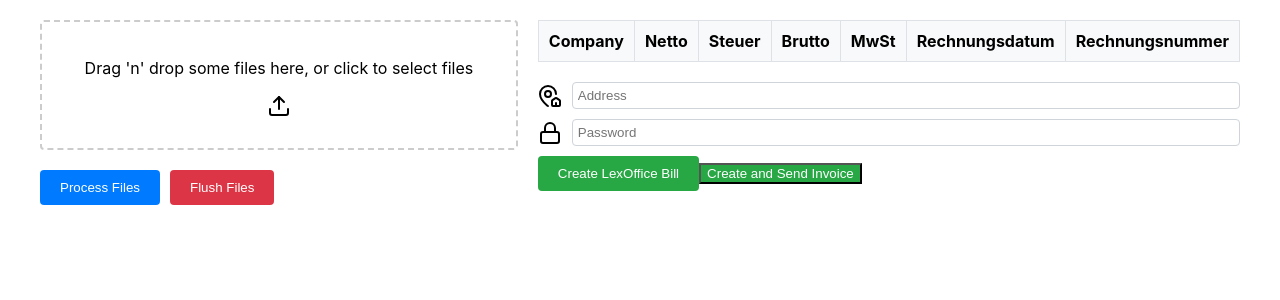
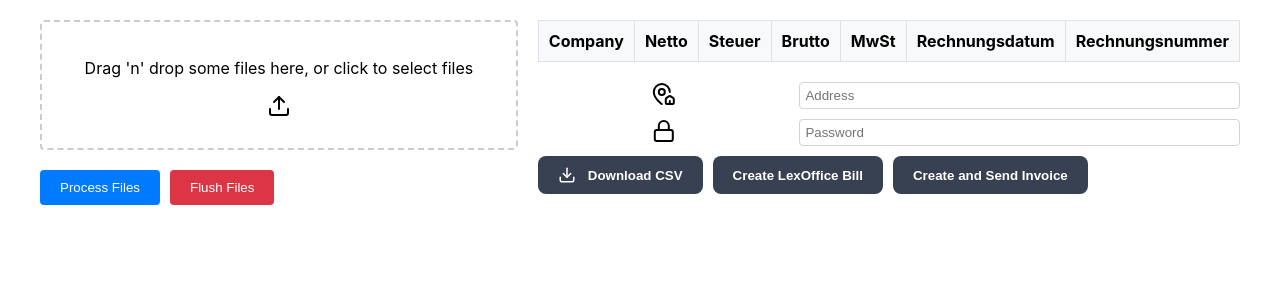
Before and after one commit to D0MI-1/OCRWebsite, a React (Create React App) app: page / in a window 1280 px wide. Shown: the top 300 px of the page. Built offline with nearby package versions, Linux system fonts and the light colour scheme.

Commit message:
Added CSV button and changed button style

```diff
--- a/src/OCR.css
+++ b/src/OCR.css
@@ -135,13 +135,14 @@
 
 .input-group {
     display: flex;
-    align-items: center;
+    gap: 10px;
     margin-bottom: 10px;
 }
 
 .input-icon {
-    margin-right: 10px;
-}
+    display: flex;
+    align-items: center;
+    flex: 1;}
 
 .lexoffice-input {
     flex-grow: 1;
@@ -159,6 +160,12 @@
     background-color: #218838;
 }
 
+.button-container {
+    display: flex;
+    flex-wrap: wrap;
+    gap: 10px;
+}
+
 .send-invoice-button {
     background-color: #28a745;
     color: white;
@@ -167,3 +174,68 @@
 .send-invoice-button:hover {
     background-color: #218838;
 }
+
+.styled-button {
+    position: relative;
+    padding: 10px 20px;
+    background-color: #374151;
+    color: white;
+    font-weight: bold;
+    border: none;
+    border-radius: 8px;
+    cursor: pointer;
+    transition: all 0.3s ease;
+    display: flex;
+    align-items: center;
+    justify-content: center;
+    gap: 12px;
+    overflow: hidden;
+}
+
+.styled-button::before {
+    content: '';
+    position: absolute;
+    top: -2px;
+    left: -2px;
+    right: -2px;
+    bottom: -2px;
+    background: linear-gradient(to right, #2563eb, #10b981);
+    border-radius: 10px;
+    z-index: -1;
+    opacity: 0;
+    transition: opacity 0.3s;
+}
+
+.styled-button:hover {
+    background-color: #1f2937;
+    transform: translateY(-2px);
+    box-shadow: 0 10px 20px rgba(0, 0, 0, 0.2);
+}
+
+.styled-button:hover::before {
+    opacity: 1;
+}
+
+.styled-button:focus {
+    outline: none;
+    box-shadow: 0 0 0 3px rgba(59, 130, 246, 0.5);
+}
+
+.styled-button::after {
+    content: '';
+    position: absolute;
+    top: -50%;
+    left: -50%;
+    width: 200%;
+    height: 200%;
+    background: radial-gradient(circle, rgba(255,255,255,0.2) 0%, rgba(255,255,255,0) 70%);
+    opacity: 0;
+    transition: opacity 0.3s, transform 0.3s;
+    transform: scale(0.5);
+    pointer-events: none;
+}
+
+.styled-button:hover::after {
+    opacity: 1;
+    transform: scale(1);
+}
--- a/src/OCRGemini.js
+++ b/src/OCRGemini.js
@@ -1,7 +1,7 @@
 import React, {useCallback, useState} from 'react';
 import axios from 'axios';
 import {useDropzone} from 'react-dropzone';
-import {Lock, MapPinHouse, Trash2, Upload} from 'lucide-react';
+import {Lock, MapPinHouse, Trash2, Upload, Download } from 'lucide-react';
 import * as PDFJS from 'pdfjs-dist/webpack';
 
 import './OCR.css';
@@ -529,6 +529,40 @@ const OCRGemini = () => {
         }
     };
 
+    const generateCSV = () => {
+        const headers = tableKeywords.join(',');
+        const rows = ocrResults.map((_, index) => {
+            return tableKeywords.map(keyword => {
+                return `"${keywordResults[keyword]?.[index]?.value || ''}"`;
+            }).join(',');
+        });
+        return `${headers}\n${rows.join('\n')}`;
+    };
+
+    const downloadCSV = () => {
+        const csv = generateCSV();
+        const blob = new Blob([csv], { type: 'text/csv;charset=utf-8;' });
+        const link = document.createElement('a');
+        if (link.download !== undefined) {
+            const url = URL.createObjectURL(blob);
+            link.setAttribute('href', url);
+            link.setAttribute('download', 'ocr_results.csv');
+            link.style.visibility = 'hidden';
+            document.body.appendChild(link);
+            link.click();
+            document.body.removeChild(link);
+        }
+    };
+
+    const StyledButton = ({ onClick, children }) => (
+        <button
+            onClick={onClick}
+            className="styled-button"
+        >
+            {children}
+        </button>
+    );
+
     return (
         <div className="ocr-container">
             <div className="ocr-content">
@@ -588,6 +622,7 @@ const OCRGemini = () => {
                         </tbody>
                     </table>
                     <div className="lexoffice-section">
+                        <div className="input-group-container">
                             <div className="input-group">
                                 <MapPinHouse className="input-icon"/>
                                 <input
@@ -608,22 +643,23 @@ const OCRGemini = () => {
                                     className="lexoffice-input"
                                 />
                             </div>
-                        <button
-                            onClick={() => handleMakeBillWithLexOffice(false)}
-                            className="lexoffice-button"
-                        >
+                        </div>
+                        <div className="button-container">
+                            <StyledButton onClick={downloadCSV}>
+                                <Download size={18} />
+                                Download CSV
+                            </StyledButton>
+                            <StyledButton onClick={() => handleMakeBillWithLexOffice(false)}>
                                 Create LexOffice Bill
-                        </button>
-                        <button onClick={() => {
+                            </StyledButton>
+                            <StyledButton onClick={() => {
                                 if (window.confirm(`Are you sure you want to create and send an invoice with ${keywordResults["Company"].length} items?`)) {
                                     handleMakeBillWithLexOffice(true);
                                 }
-                        }
-                        }
-                                className="send-invoice-button"
-                        >
+                            }}>
                                 Create and Send Invoice
-                        </button>
+                            </StyledButton>
+                        </div>
                     </div>
                 </div>
             </div>
```
Lines whose indentation alone changed are shown as unchanged.
